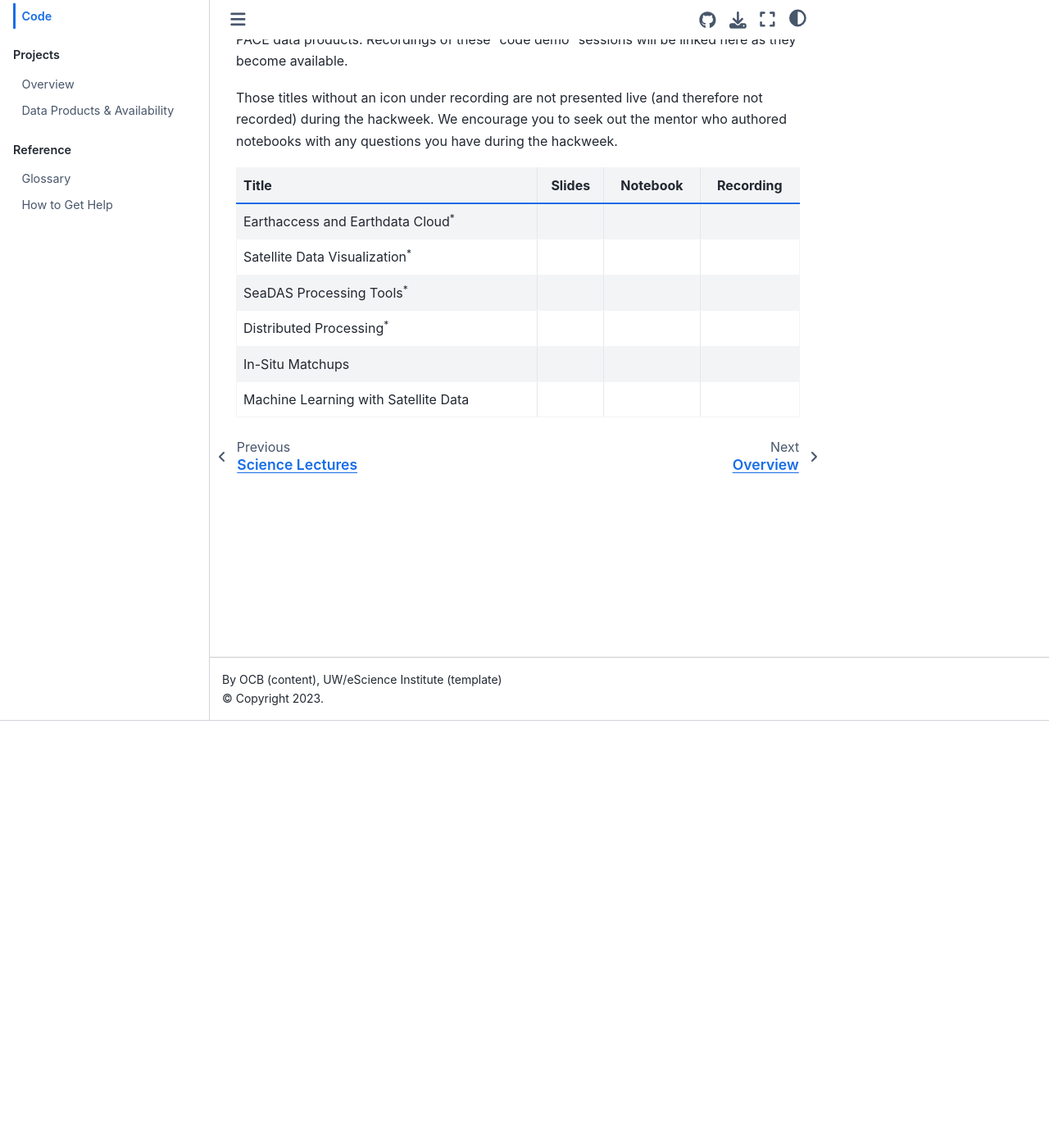
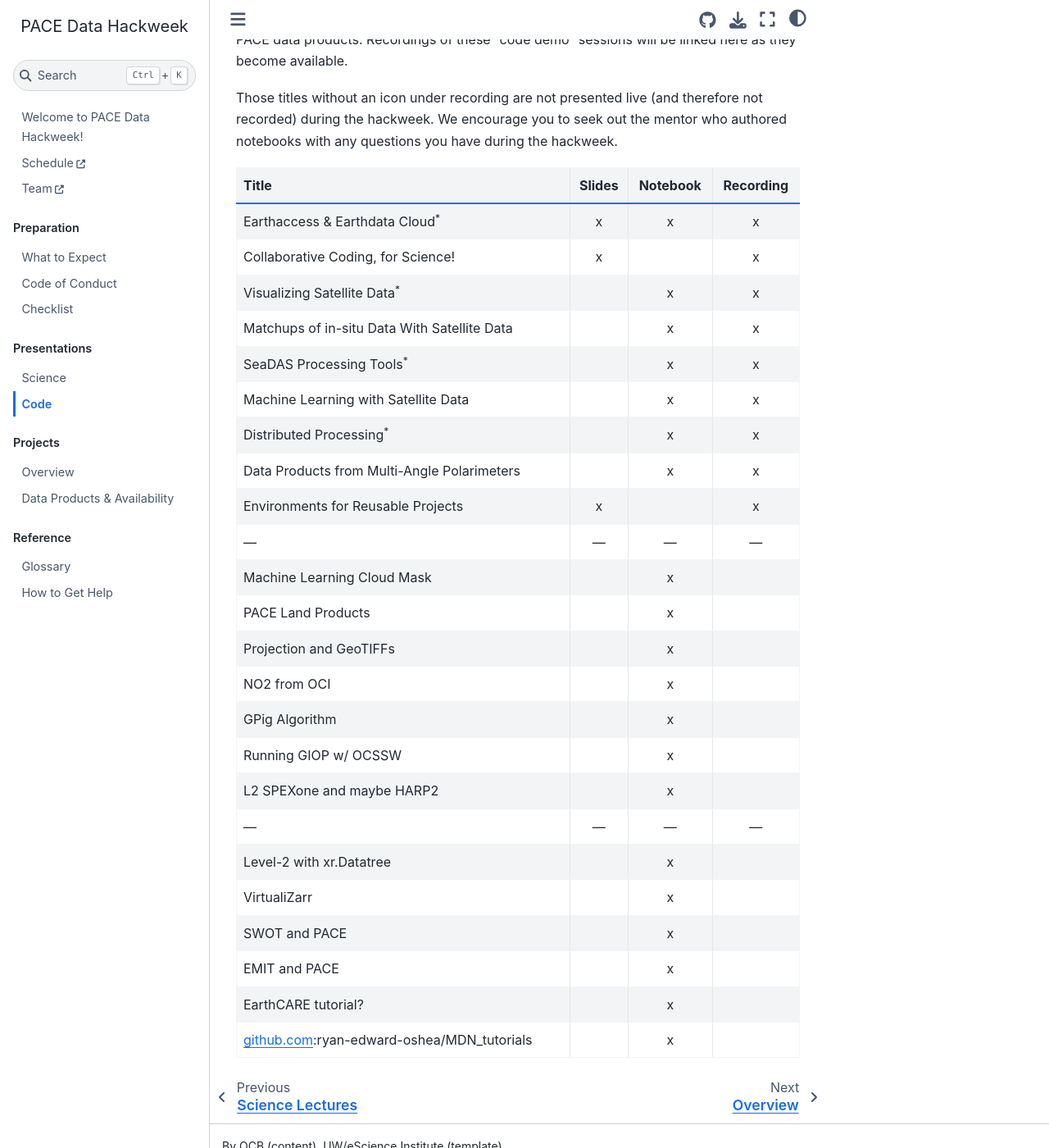
Before and after one commit to PACEHackWeek/pace-2025, a Jupyter Book: the page built from book/presentations/notebooks.md, in a window 1280 px wide and 1400 px high, scrolled down 521 px. Shown: the whole window at 82% size. Built offline with Jupyter Book 1.0.4 settings and Sphinx 7.4.7 and the Sphinx Book theme 1.1.4, drawn with Linux system fonts in a browser that asks for light colours.

Commit message:
draft table

```diff
--- a/book/presentations/notebooks.md
+++ b/book/presentations/notebooks.md
@@ -17,11 +17,29 @@ We encourage you to seek out the mentor who authored notebooks with any question
 
 | Title | Slides | Notebook | Recording |
 | :---- | :----: | :------: | :-------: |
-| Earthaccess and Earthdata Cloud<sup>*</sup> | | | |
-| Satellite Data Visualization<sup>*</sup>    | | | |
-| SeaDAS Processing Tools<sup>*</sup>         | | | |
-| Distributed Processing<sup>*</sup>          | | | |
-| In-Situ Matchups                            | | | |
-| Machine Learning with Satellite Data        | | | |
+| Earthaccess & Earthdata Cloud<sup>*</sup>    |x|x|x|
+| Collaborative Coding, for Science!           |x| |x|
+| Visualizing Satellite Data<sup>*</sup>       | |x|x|
+| Matchups of in-situ Data With Satellite Data | |x|x|
+| SeaDAS Processing Tools<sup>*</sup>          | |x|x|
+| Machine Learning with Satellite Data         | |x|x|
+| Distributed Processing<sup>*</sup>           | |x|x|
+| Data Products from Multi-Angle Polarimeters  | |x|x|
+| Environments for Reusable Projects           |x| |x|
+| --- | --- | --- | --- |
+| Machine Learning Cloud Mask                  | |x| |
+| PACE Land Products                           | |x| |
+| Projection and GeoTIFFs                      | |x| |
+| NO2 from OCI                                 | |x| |
+| GPig Algorithm                               | |x| |
+| Running GIOP w/ OCSSW                        | |x| |
+| L2 SPEXone and maybe HARP2                   | |x| |
+| --- | --- | --- | --- |
+| Level-2 with xr.Datatree                     | |x| |
+| VirtualiZarr                                 | |x| |
+| SWOT and PACE                                | |x| |
+| EMIT and PACE                                | |x| |
+| EarthCARE tutorial?                          | |x| |
+| github.com:ryan-edward-oshea/MDN_tutorials   | |x| |
 
 [Ocean Color Help Hub]: https://oceancolor.gsfc.nasa.gov/resources/docs/tutorials/
```
Also changed, not shown: schedule.yaml (+4 -4 lines).
